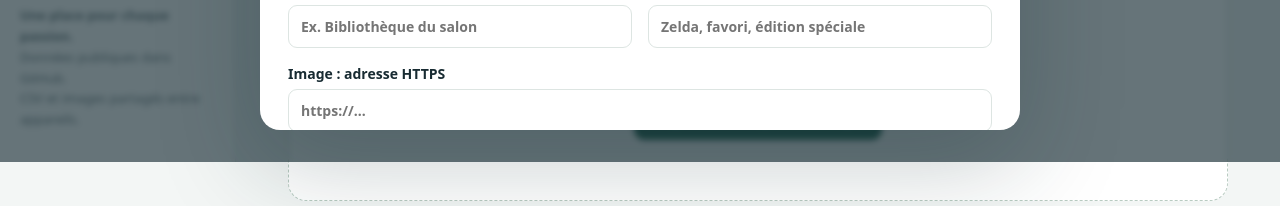
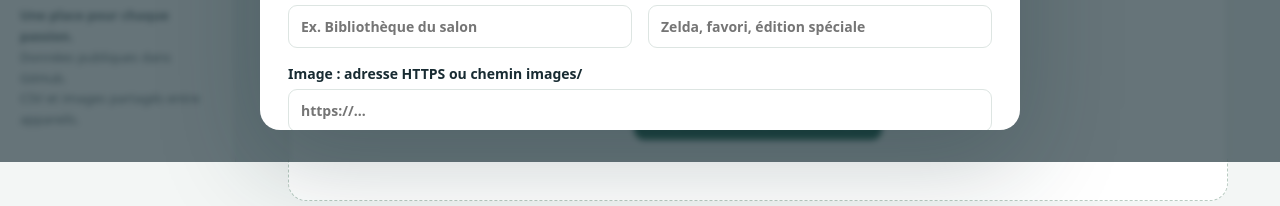
Before and after one commit to blanchette89/inventaire-collections, a plain HTML site: page index.html in a window 1280 px wide. Both pictures are taken after typing "Sample" into the empty fields and a click on the button "+ Ajouter un objet". Shown: the part 638-844 px from the top of the page. Drawn offline with Linux system fonts and the light colour scheme.

Commit message:
Accepter les images du dépôt dans les fiches

```diff
--- a/index.html
+++ b/index.html
@@ -14,7 +14,7 @@
 <label>Source de l’estimation<input name="valueSource" maxlength="180" placeholder="Ex. Comparables vendus, estimation personnelle"></label><label>Date de l’estimation<input name="valueDate" type="date"></label>
 <label>Statut<select name="status"><option>Disponible</option><option>À vendre</option><option>Vendu</option></select></label><label>Prix de vente souhaité ($ CA)<input name="salePrice" type="number" min="0" step=".01"></label>
 <label>Emplacement<input name="location" maxlength="120" placeholder="Ex. Bibliothèque du salon"></label><label>Tags (séparés par des virgules)<input name="tags" maxlength="300" placeholder="Zelda, favori, édition spéciale"></label>
-<label class="wide">Image : adresse HTTPS<input name="image" type="url" placeholder="https://…"><span class="note">Les images distantes nécessitent Internet. Tu peux aussi importer ta propre photo.</span></label><label class="wide">Photo personnelle<input id="photo" type="file" accept="image/jpeg,image/png,image/webp"></label>
+<label class="wide">Image : adresse HTTPS ou chemin images/<input name="image" type="text" placeholder="https://…"><span class="note">Les images distantes nécessitent Internet. Tu peux aussi importer ta propre photo.</span></label><label class="wide">Photo personnelle<input id="photo" type="file" accept="image/jpeg,image/png,image/webp"></label>
 <div class="wide"><button type="button" id="findImage">Chercher un visuel sur Wikipédia</button><div class="note">Recherche gratuite par titre. Vérifie le résultat avant de le choisir; ce n’est pas un catalogue exhaustif de produits.</div><div id="imageResults" class="results" aria-live="polite"></div><div id="credit" class="source"></div></div>
 <label class="wide">Notes<textarea name="notes" rows="3" maxlength="3000"></textarea></label></div><div class="actions"><button type="button" id="delete" class="danger hidden">Supprimer</button><button type="button" id="loan">Prêter cet objet</button><button class="primary" type="submit">Préparer la modification</button></div></form></dialog>
 <dialog id="loanDialog"><form id="loanForm"><h2>Un objet qui voyage</h2><p id="loanName"></p><div class="fields"><label>Ami / emprunteur<input name="borrower" required maxlength="120"></label><label>Date du prêt<input name="start" type="date" required></label><label>Retour prévu<input name="due" type="date"></label><label>Note<input name="note" maxlength="300"></label></div><div class="actions"><button type="button" id="cancelLoan">Annuler</button><button class="primary">Préparer le prêt</button></div></form></dialog><input type="file" id="importFile" accept="application/json" hidden><div id="toast" role="status" hidden></div>
```
